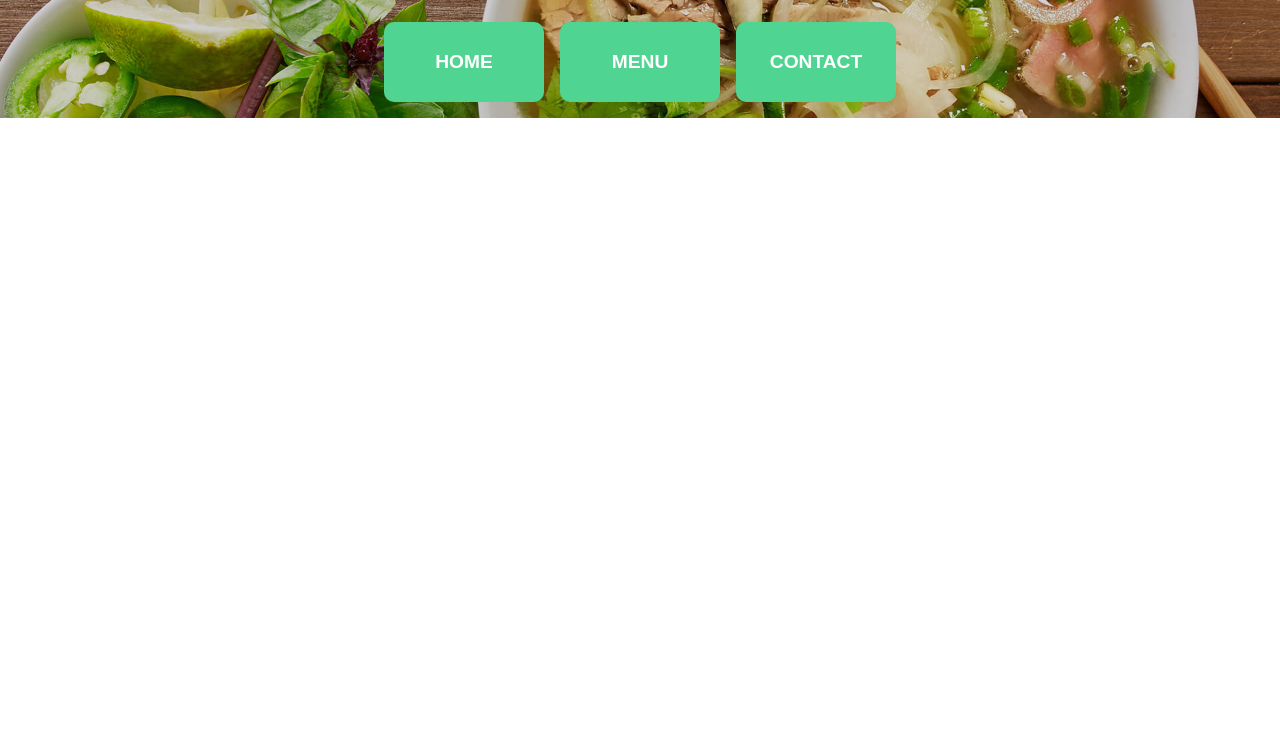
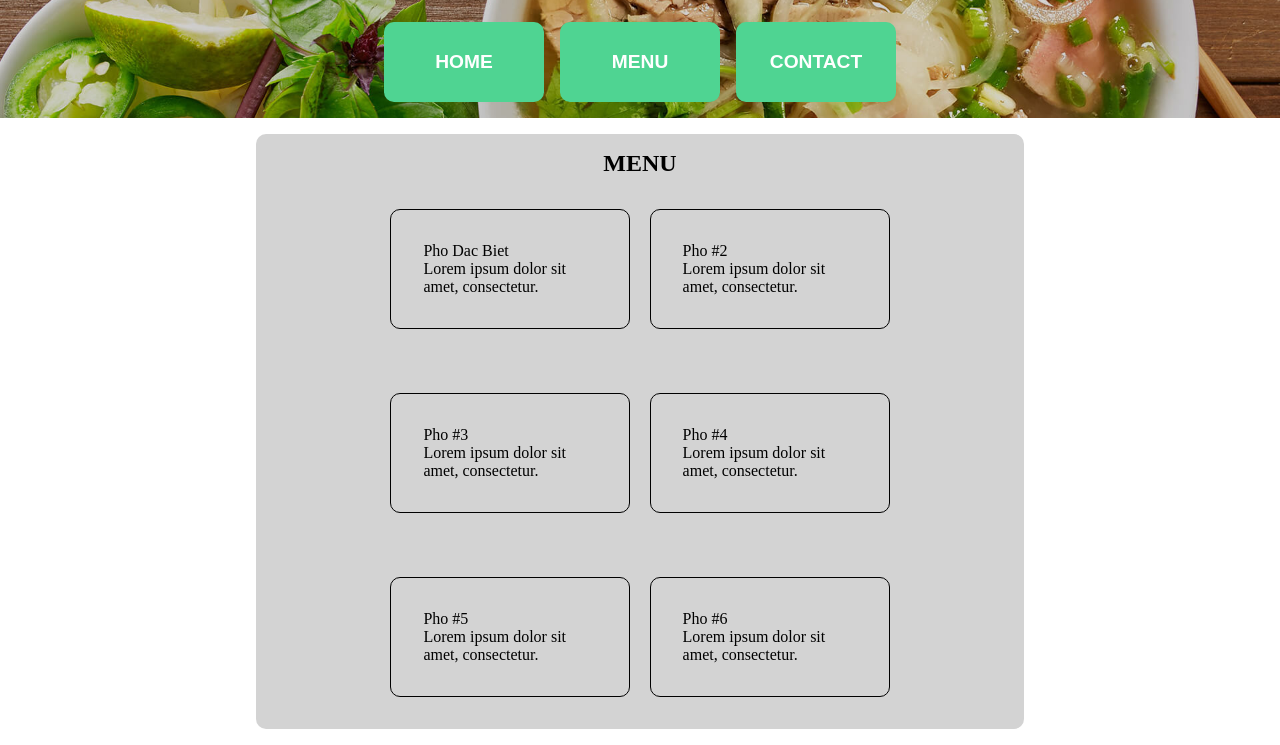
Before and after one commit to bphannavong/odin-restaurant, a website built with webpack: page src/template.html in a window 1280 px wide. Both pictures are taken after a click on the button "MENU". Shown: the part 162-907 px from the top of the page. Before the commit the page ends 800 px from the top, so only its background shows below. Built offline with nearby package versions, Linux system fonts and the light colour scheme.

Commit message:
Add functionality for menu tab

```diff
--- a/src/home.js
+++ b/src/home.js
@@ -1,9 +1,15 @@
+export default function renderPage() {
+    const content = document.getElementById('content');
+    content.innerHTML = '';
+    for (const element of components) {
+        content.appendChild(element);
+    }
+}
+
 const components = []; //components to add to page
 
+//Hero/About
 const hero = document.createElement('div');
-
-//home.classList.add('selected');
-//Hero/About
 const aboutHeader = document.createElement('h2');
 aboutHeader.innerHTML = 'ABOUT';
 const about = document.createElement('div');
@@ -12,11 +18,3 @@ hero.appendChild(aboutHeader);
 hero.appendChild(about);
 
 components.push(hero);
-
-
-//fx
-const content = document.getElementById('content');\
-
-for (const element of components) {
-    content.appendChild(element);
-}
--- a/src/index.js
+++ b/src/index.js
@@ -1,11 +1,19 @@
 import initRender from './init.js';
+import homeRender from './home.js';
 import menuRender from './menu.js';
-import './styles.css'
+import contactRender from './contact.js';
+import tabSwitch from './init.js';
+import './styles.css';
 
-initRender();
+window.onload = initRender();
 
 const home = document.querySelector('.nav-bar button:first-child');
-home.addEventListener('click', initRender);
+home.addEventListener('click', homeRender);
+home.addEventListener('click', tabSwitch);
 
 const menu = document.querySelector('.nav-bar button:nth-child(2)');
 menu.addEventListener('click', menuRender);
+menu.addEventListener('click', tabSwitch);
+
+const contactBtn = document.querySelector('.nav-bar button:last-child');
+contactBtn.addEventListener('click', contactRender);
--- a/src/init.js
+++ b/src/init.js
@@ -1,15 +1,21 @@
-const headComponents = []; //components for header section
+import homeRender from './home.js';
+
+const components = []; //components for header section
 
 const welcome = document.createElement('h1');
-const nav = document.createElement('div');
-
 welcome.innerHTML = 'Welcome to Pho Restaurant!'
 
 //nav-bar elements
+const nav = document.createElement('div');
 nav.classList.add('nav-bar');
+
 const home = document.createElement('button');
 const menu = document.createElement('button');
 const contact = document.createElement('button');
+
+home.setAttribute('id', 'homeBtn');
+menu.setAttribute('id', 'menuBtn');
+contact.setAttribute('id', 'contactBtn');
 
 home.innerHTML = 'HOME';
 menu.innerHTML = 'MENU';
@@ -19,25 +25,30 @@ nav.appendChild(home);
 nav.appendChild(menu);
 nav.appendChild(contact);
 
+//push components
+components.push(welcome);
+components.push(nav);
 
-//home();
+//initial rendering of page
+const header = document.createElement('div');
+const content = document.getElementById('content');
 
-//push components to respective arrays
-// headComponents.push(banner);
-headComponents.push(welcome);
-headComponents.push(nav);
+content.insertAdjacentElement('beforebegin', header);
+header.setAttribute('id', 'header');
 
+for (const element of components) {
+    header.appendChild(element);
+}
 
 export default function renderPage() {
-    document.innerHTML = ''; //create new module for home and ability to change between tabs
-    const main = document.querySelector('main')
 
-    const header = document.createElement('div');
-    header.setAttribute('id', 'header');
+}
 
-    for (const element of headComponents) {
-        header.appendChild(element);
-    }
+export function tabSwitch(tabBtn) {
+    document.querySelectorAll('button').forEach(btn => btn.removeAttribute('class'));
+    tabBtn.target.classList.add('selected');
+}
 
-    main.appendChild(header);
+function renderHeader() {
+
 }
--- a/src/menu.js
+++ b/src/menu.js
@@ -1,4 +1,55 @@
-export default function menu() {
+export default function renderPage() {
     const content = document.getElementById('content');
     content.innerHTML = '';
+    for (const element of components) {
+        content.appendChild(element);
+    }
 }
+
+class MenuItem {
+    constructor(name, ingredients) {
+        this.name = name;
+        this.ingredients = ingredients;
+    }
+}
+
+const components = []; //components to add to page
+
+//menu components
+const menu = document.createElement('div'); //wrapper for menu objects
+const aboutHeader = document.createElement('h2');
+aboutHeader.innerHTML = 'MENU';
+
+//item-card components
+const itemCards = document.createElement('div');
+itemCards.setAttribute('id', 'item-cards');
+
+const dacBiet = new MenuItem('Pho Dac Biet', 'Lorem ipsum dolor sit amet, consectetur.')
+const pho2 = new MenuItem('Pho #2', 'Lorem ipsum dolor sit amet, consectetur.');
+const pho3 = new MenuItem('Pho #3', 'Lorem ipsum dolor sit amet, consectetur.');
+const pho4 = new MenuItem('Pho #4', 'Lorem ipsum dolor sit amet, consectetur.');
+const pho5 = new MenuItem('Pho #5', 'Lorem ipsum dolor sit amet, consectetur.');
+const pho6 = new MenuItem('Pho #6', 'Lorem ipsum dolor sit amet, consectetur.');
+
+const items = [dacBiet, pho2, pho3, pho4, pho5, pho6];
+for (const item of items) {
+    const card = document.createElement('div');
+    card.classList.add('card');
+
+    const itemName = document.createElement('div');
+    const itemIngredients = document.createElement('div');
+
+    itemName.innerHTML = item.name;
+    itemIngredients.innerHTML = item.ingredients;
+
+    card.appendChild(itemName);
+    card.appendChild(itemIngredients);
+
+    itemCards.appendChild(card);
+}
+
+
+menu.appendChild(aboutHeader);
+menu.appendChild(itemCards);
+
+components.push(menu);
--- a/src/styles.css
+++ b/src/styles.css
@@ -4,15 +4,10 @@
     box-sizing: border-box;
 }
 
-main {
-    display: grid;
-    grid-template-rows: 1fr 1fr;
-}
-
 #content {
     display: grid;
     place-items: center;
-    order: 2;
+    margin: 1rem;
 }
 
 #header {
@@ -32,8 +27,6 @@ h1 {
 #header {
     display: grid;
     position: relative;
-    order: 1;
-
 }
 
 .nav-bar {
@@ -65,13 +58,32 @@ h1 {
     text-decoration: underline;
 }
 
-#content div:first-child {
+#content > div:first-child {
     display: grid;
-    place-items: start;
+    place-items: center;
     border: none;
     border-radius: 10px;
     background-color: lightgray;
-
+    gap: 1rem;
     width: 60vw;
     padding: 1rem 5rem;
 }
+
+/* Menu Content */
+
+#item-cards {
+    display: grid;
+    grid-template-columns: repeat(auto-fill, minmax(200px, 1fr));
+    place-items: center;
+    place-content: center;
+    width: 80%;
+    grid-gap: 2rem;
+}
+
+.card {
+    border: 1px solid black;
+    border-radius: 10px;
+    margin: 1rem;
+    padding: 2rem;
+    width: 15rem;
+}
--- a/src/template.html
+++ b/src/template.html
@@ -7,8 +7,6 @@
     <title><%= htmlWebpackPlugin.options.title %></title>
 </head>
 <body>
-    <main>
-        <div id="content"></div>
-    </main>
+    <div id="content"></div>
 </body>
 </html>
```
Also changed, not shown: dist/bundledfbacb0e245bb7cfb7d2.js, dist/index.html, 2 other files.
